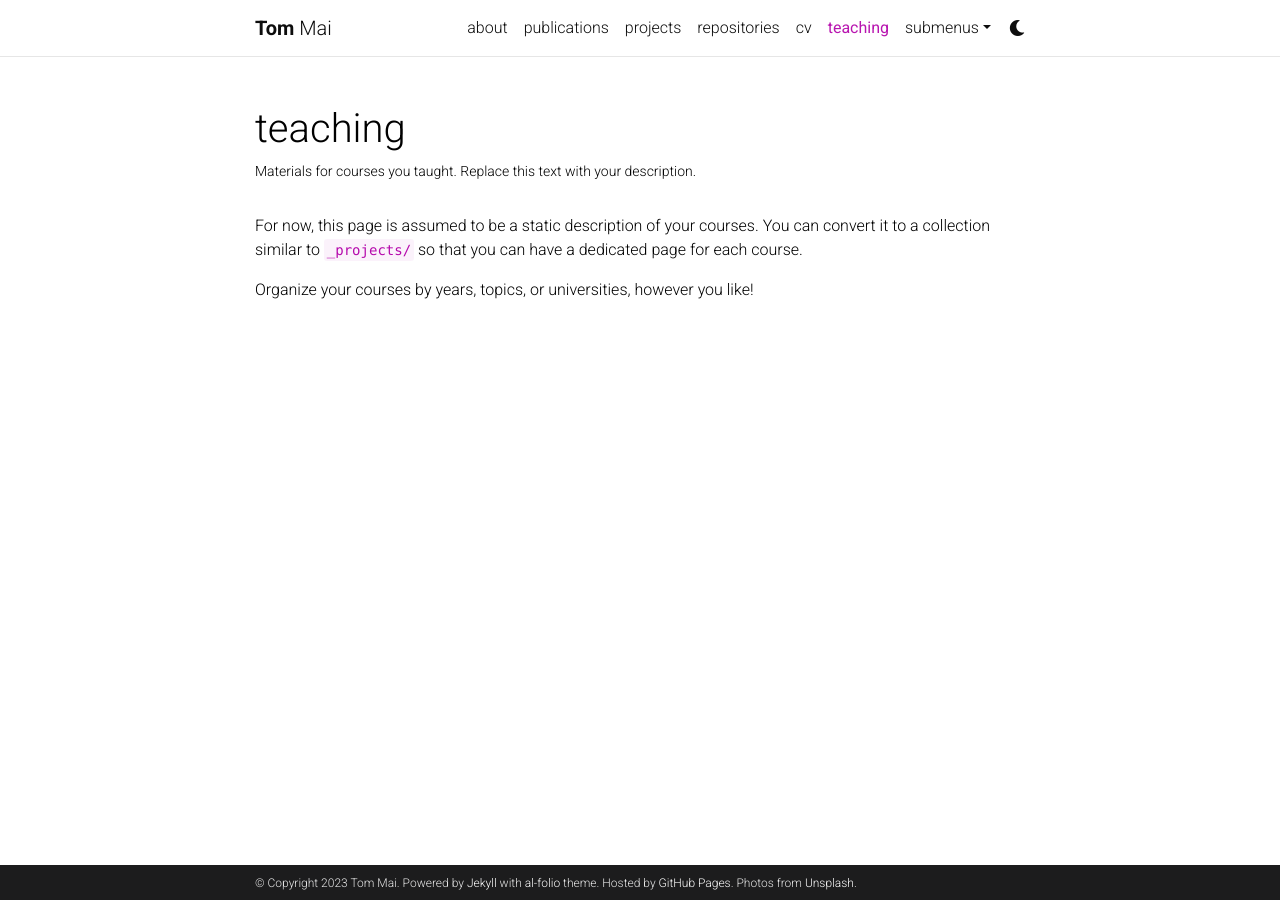
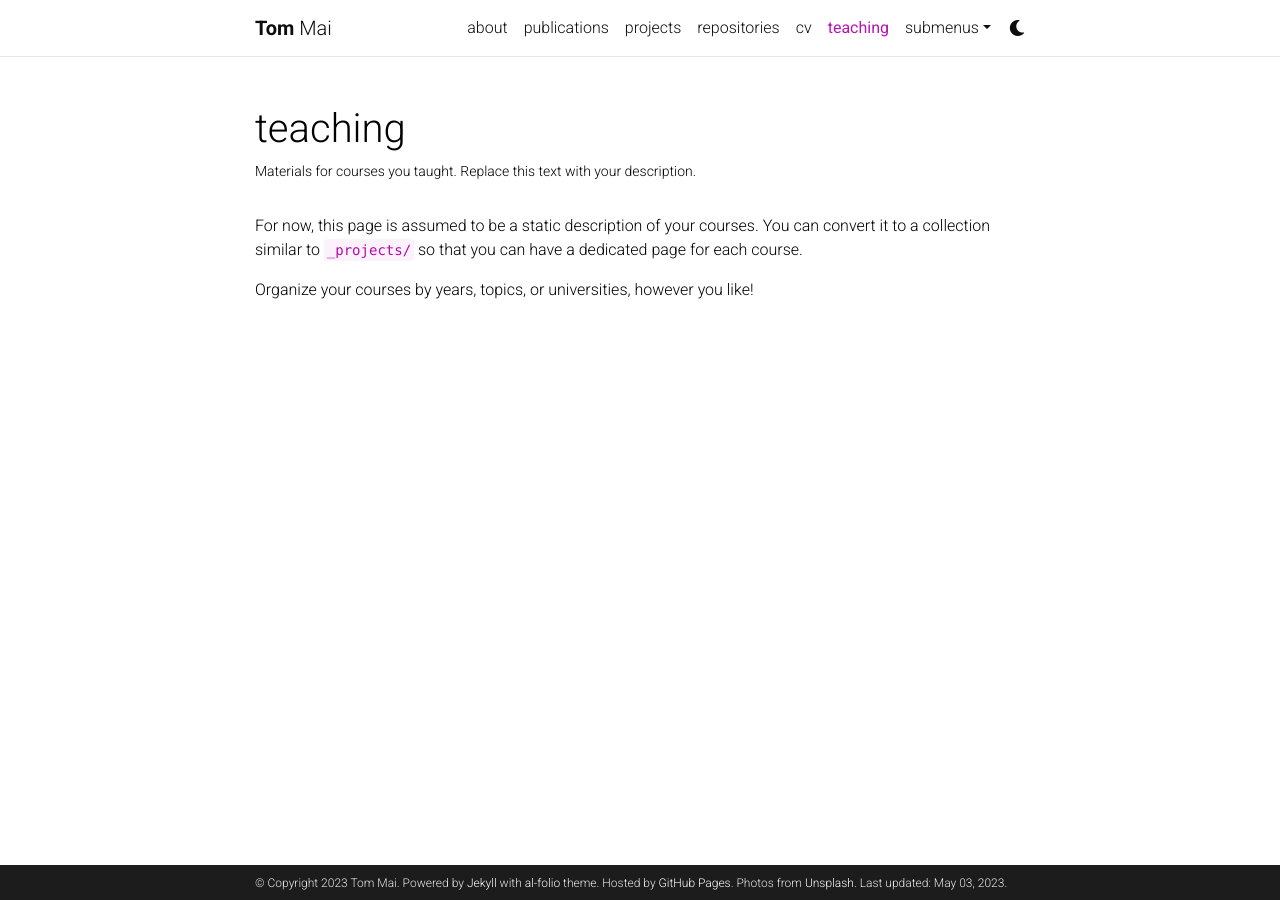
Before and after one commit to MinhThong14/My-Website, a Jekyll site: the page built from _pages/teaching.md, in a window 1280 px wide. Built offline with Jekyll 4.4.1, drawn with Linux system fonts in a browser that asks for light colours; comment, search, counter and statistics services are not loaded; a style sheet for code colours, icons or effects is not loaded; some of the changed lines change nothing that is shown.

Commit message:
Remove browser icon

```diff
--- a/_config.yml
+++ b/_config.yml
@@ -16,11 +16,11 @@
 keywords: jekyll, jekyll-theme, academic-website, portfolio-website  # add your own keywords or leave empty
 
 lang: en # the language of your site (for example: en, fr, cn, ru, etc.)
-icon: ⚛️  # the emoji used as the favicon (alternatively, provide image name in /assets/img/)
+icon: ️  # the emoji used as the favicon (alternatively, provide image name in /assets/img/)
 
 url: https://alshedivat.github.io # the base hostname & protocol for your site
 baseurl: /al-folio # the subpath of your site, e.g. /blog/
-last_updated: false # set to true if you want to display last updated in the footer
+last_updated: true # set to true if you want to display last updated in the footer
 impressum_path:  # set to path to include impressum link in the footer, use the same path as permalink in a page, helps to conform with EU GDPR
 
 # -----------------------------------------------------------------------------
@@ -71,7 +71,7 @@
 # Social integration
 # -----------------------------------------------------------------------------
 
-github_username: # your GitHub user name
+github_username: MinhThong14 # your GitHub user name
 gitlab_username: # your GitLab user name
 twitter_username: # your Twitter handle
 mastodon_username: # your mastodon instance+username in the format instance.tld/@username
@@ -104,7 +104,7 @@
 discord_id: # your discord id (18-digit unique numerical identifier)
 
 contact_note: >
-  You can even add a little note about which of these is the best way to reach you.
+  The best way to contact me is via email
 
 # -----------------------------------------------------------------------------
 # Analytics and search engine verification
```
